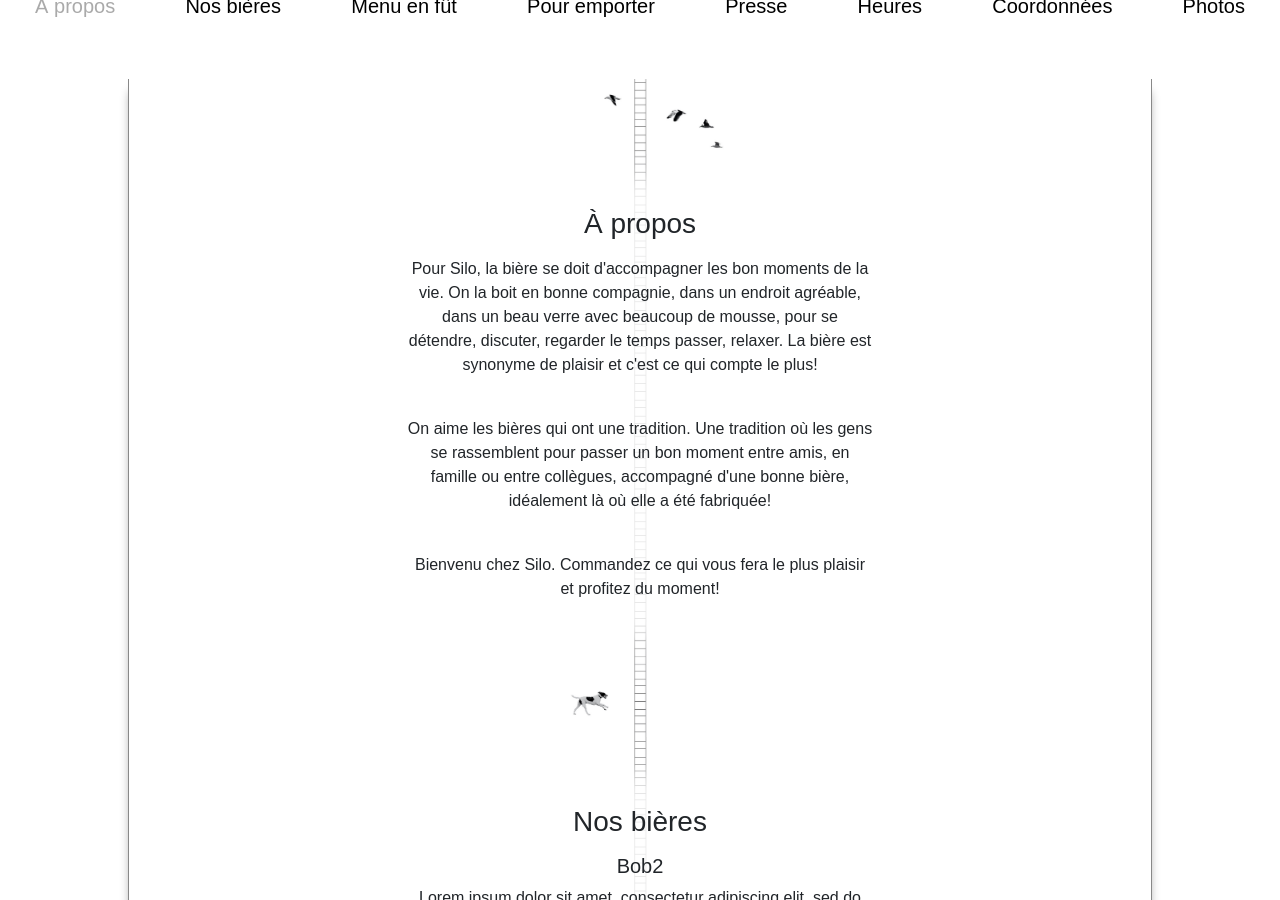
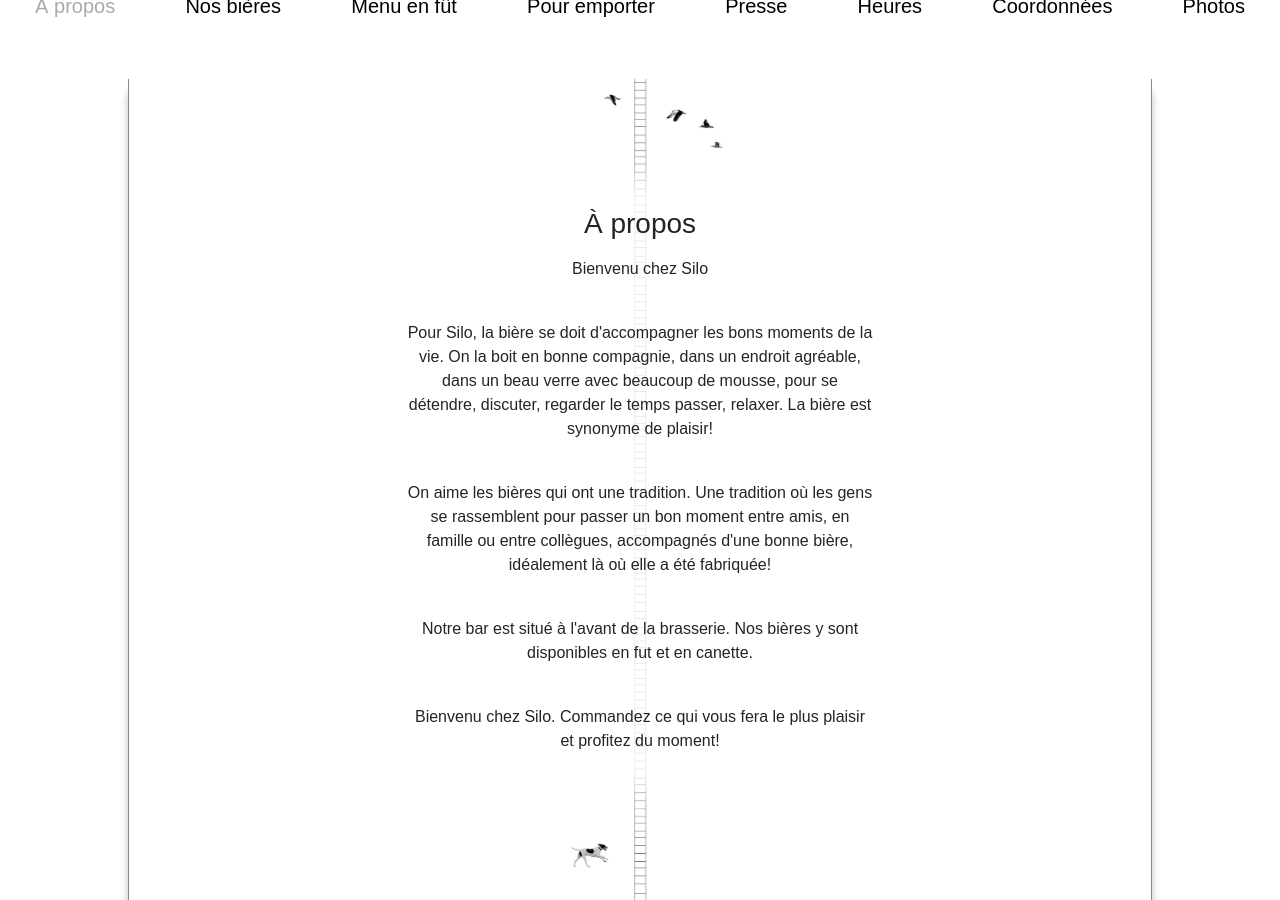
Before and after one commit to bieresilo/silo, a Jekyll site: the page built from index.html, in a window 1280 px wide and 900 px high, scrolled down 467 px. Built offline with Jekyll 4.4.1, drawn with Linux system fonts in a browser that asks for light colours; nearby versions of some CDN libraries; some web fonts are replaced.

Commit message:
Update about.html

```diff
--- a/_includes/about.html
+++ b/_includes/about.html
@@ -2,9 +2,13 @@
   <div class="row">
     <div class="col-md-6 offset-md-3 section">
       <h2>À propos</h2>
-      <p>Pour Silo, la bière se doit d'accompagner les bon moments de la vie. On la boit en bonne compagnie, dans un endroit agréable, dans un beau verre avec beaucoup de mousse, pour se détendre, discuter, regarder le temps passer, relaxer. La bière est synonyme de plaisir et c'est ce qui compte le plus!</p>
+      <p>Bienvenu chez Silo</p>
       <br/>
-      <p>On aime les bières qui ont une tradition. Une tradition où les gens se rassemblent pour passer un bon moment entre amis, en famille ou entre collègues, accompagné d'une bonne bière, idéalement là où elle a été fabriquée!</p>
+      <p>Pour Silo, la bière se doit d'accompagner les bons moments de la vie. On la boit en bonne compagnie, dans un endroit agréable, dans un beau verre avec beaucoup de mousse, pour se détendre, discuter, regarder le temps passer, relaxer. La bière est synonyme de plaisir!</p>
+      <br/>
+      <p>On aime les bières qui ont une tradition. Une tradition où les gens se rassemblent pour passer un bon moment entre amis, en famille ou entre collègues, accompagnés d'une bonne bière, idéalement là où elle a été fabriquée!</p>
+      <br/>
+      <p>Notre bar est situé à l'avant de la brasserie. Nos bières y sont disponibles en fut et en canette.</p>
       <br/>
       <p>Bienvenu chez Silo. Commandez ce qui vous fera le plus plaisir et profitez du moment!</p>
     </div>
```
